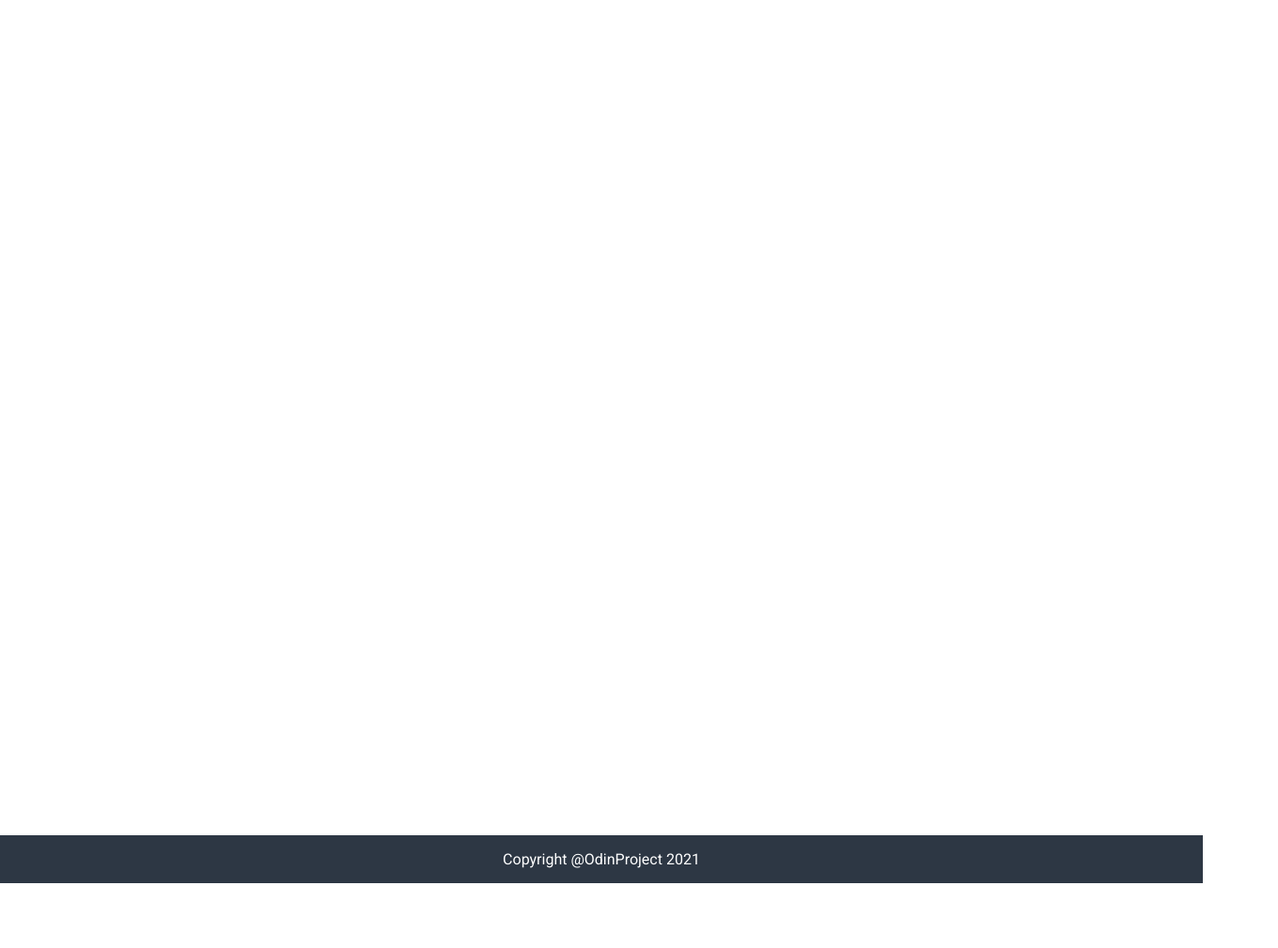
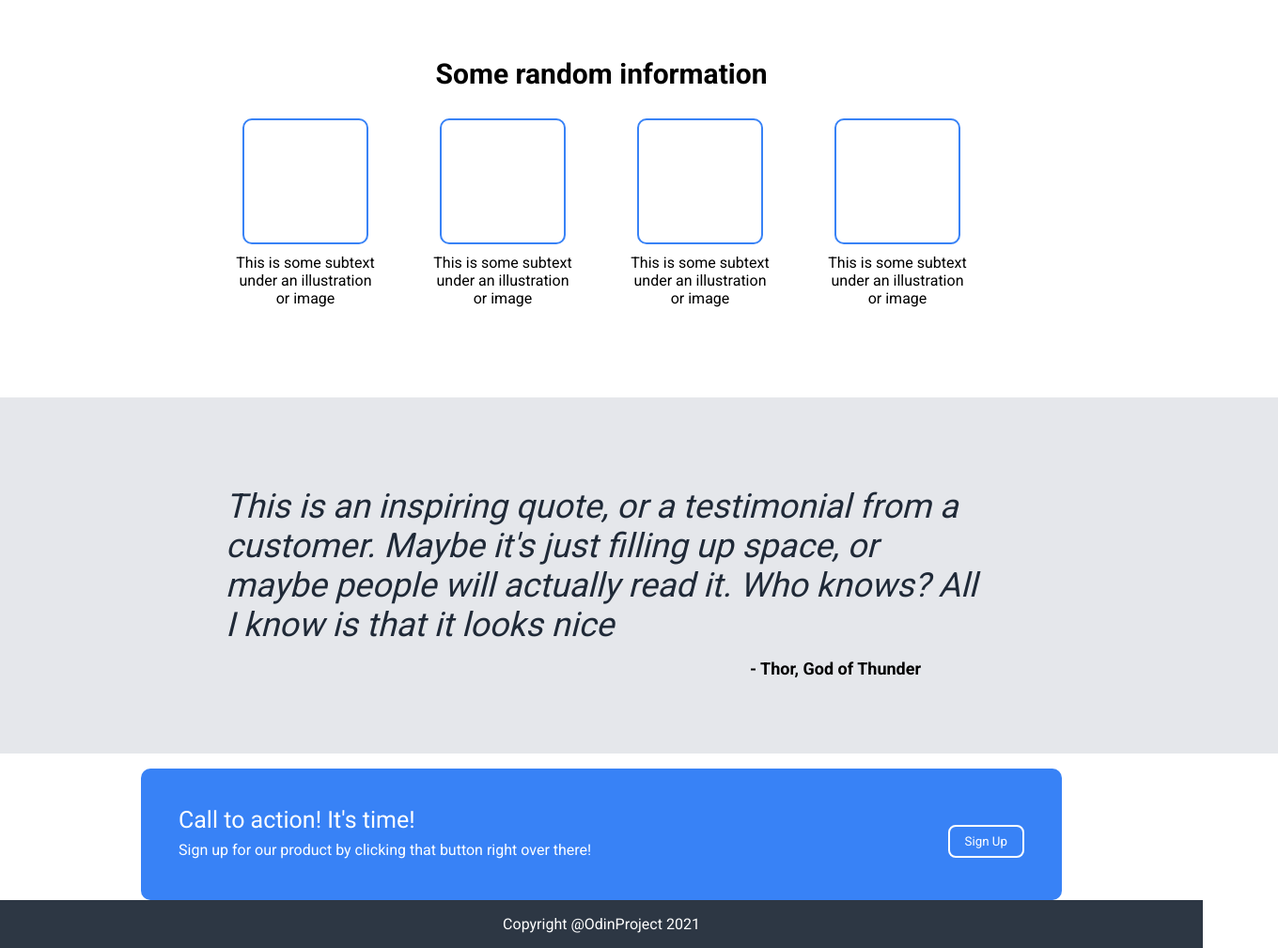
Before and after one commit to noraaren/landingPage, a plain HTML site: page index.html in a window 1280 px wide. Shown: the part 660-1669 px from the top of the page at 94% size, 1360 px wide, since content can reach past the window. Before the commit the page ends 1600 px from the top, so only its background shows below. Drawn offline with Linux system fonts and the light colour scheme.

Commit message:
finish website

```diff
--- a/index.html
+++ b/index.html
@@ -20,7 +20,6 @@
     </div>
 
     <div class="content">
-
         <div class="section1">
             <div class="left">
                 <div class="title">
@@ -32,14 +31,71 @@
                 <button class="signUp">
                     Sign Up
                 </button>
-
             </div>
             <div class="right">
                 <img src="../landingPage/sample.jpg" alt="The Odin Project Logo">
             </div>
         </div>
 
+        <div class="section2">
+            <div class="title-section-2">
+                Some random information
             </div>
+            <div class="subsection-2">
+                <div class="small-box">
+                    <div class="border-box"> </div>
+                    <div class="bottom-text"> This is some subtext under an illustration or image</div>
+                </div>
+                <div class="small-box">
+                    <div class="border-box"> </div>
+                    <div class="bottom-text"> This is some subtext under an illustration or image</div>
+                </div>
+                <div class="small-box">
+                    <div class="border-box"> </div>
+                    <div class="bottom-text"> This is some subtext under an illustration or image</div>
+                </div>
+                <div class="small-box">
+                    <div class="border-box"> </div>
+                    <div class="bottom-text"> This is some subtext under an illustration or image</div>
+                </div>
+            </div>
+        </div>
+
+        <div class="section3">
+          <div class="quote">
+            This is an inspiring quote, or a testimonial from a customer. Maybe it's just filling up space, or maybe people will actually read it. Who knows? All I know is that it looks nice
+            </div>
+
+            <div class="quote-thor">
+              - Thor, God of Thunder
+            </div>
+          </div>
+
+
+      <div class="section4">
+         <div class="blue-box">
+          <div class="box-left">
+            <div class="call-title">
+              Call to action! It's time!
+            </div>
+            <div class="blue-title-bottom">
+              Sign up for our product by clicking that button right over there!
+            </div>
+          </div>
+
+            <button class="new">
+              Sign Up
+            </button>
+
+         </div>
+
+        </div>
+
+
+
+
+    </div>
+
 
 
     <div class="footer">
--- a/style.css
+++ b/style.css
@@ -1,9 +1,9 @@
 @import url('https://fonts.googleapis.com/css2?family=Roboto:wght@400;700&display=swap');
 
-
-html{
+html {
     scroll-behavior: smooth;
 }
+
 body {
     height: 200vh;
     margin: 0;
@@ -14,7 +14,7 @@ body {
 
 img {
     width: 300px;
-    height:auto;
+    height: auto;
 }
 
 button {
@@ -23,13 +23,6 @@ body {
     border-radius: 8px;
     background: #eee;
     padding: 8px 16px;
-  }
-
-  input {
-    border: 1px solid #ddd;
-    border-radius: 16px;
-    padding: 8px 24px;
-    width: 400px;
 }
 
 .header,
@@ -65,33 +58,151 @@ body {
     background-color: #1F2937ee;
     align-items: center;
     justify-content: center;
-    color:white;
+    color: white;
     padding-top: 100px;
     padding-bottom: 100px;
-    gap:50px;
+    gap: 50px;
 }
 
-  .title{
+.section2 {
+    display: flex;
+    width: 100%;
+    background-color: white;
+    margin: 0;
+    flex-direction: column;
+    align-items: center;
+    justify-content: center;
+    padding: 0;
+}
+
+.section3 {
+    display: flex;
+    flex-direction: column;
+    width: 100%;
+    background-color: #E5E7EB;
+    align-items: center;
+    justify-content: center;
+    padding: 80px;
+    margin: 0;
+
+
+}
+
+.section4{
+  display: flex;
+  align-items: center;
+  justify-content: center;
+  background-color: white;
+  width: 100%;
+  flex: 1;
+}
+
+.blue-box{
+  display: flex;
+  align-items: flex-start;
+  background-color: #3882F6;
+  width: 900px;
+  padding: 40px;
+  border-radius: 10px;
+  justify-content: space-between;
+}
+
+.call-title{
+  color: white;
+  font-size: 25px;
   font-style: bold;
+
+}
+
+.blue-title-bottom{
+  color: white;
+  margin-top: 8px
+}
+
+.new {
+  margin-top: 20px;
+  background-color: #3882F6;
+  color: white;
+  border-color: white;
+  border-width: 2px;
+  border-style: solid; /* Added this line */
+  margin-bottom: 5px;
+}
+
+
+.quote{
+  align-self: center;
+  font-size: 36px;
+  font-style: italic;
+  font-weight: 100;
+  color: #1F2937;
+  width: 800px;
+  padding: 15px;
+}
+
+.quote-thor{
+  align-self: flex-end;
+  font-weight: 600;
+  font-size: 18px;
+  margin-right: 300px;
+
+}
+
+.title-section-2 {
+    margin-top: 50px;
+    font-weight: 1000;
+    font-size: 30px;
+    margin-bottom: 30px;
+}
+
+.subsection-2 {
+    display: flex;
+    gap: 60px;
+}
+
+.small-box {
+    display: flex;
+    flex-direction: column;
+    align-items: center;
+}
+
+.border-box {
+    border: 2px solid #3882F6;
+    background-color: white;
+    width: 130px;
+    height: 130px;
+    border-radius: 10px;
+    margin-bottom: 10px;
+}
+
+.bottom-text {
+    width: 150px;
+    height: auto;
+    text-align: center;
+    margin-bottom: 80px;
+}
+
+.title {
     font-weight: 1000;
     font-size: 60px;
     margin-bottom: 20px;
 }
 
-  .left{
+.left {
     display: flex;
     flex-direction: column;
-    padding:50px;
+    padding: 50px;
     align-items: flex-start;
     width: 550px;
 }
 
-  .signUp{
+.signUp {
     margin-top: 20px;
     background-color: #3882F6;
+    color: white;
 }
 
-  a{
+a {
     color: white;
     text-decoration: none;
 }
```
Lines whose indentation alone changed are shown as unchanged.
